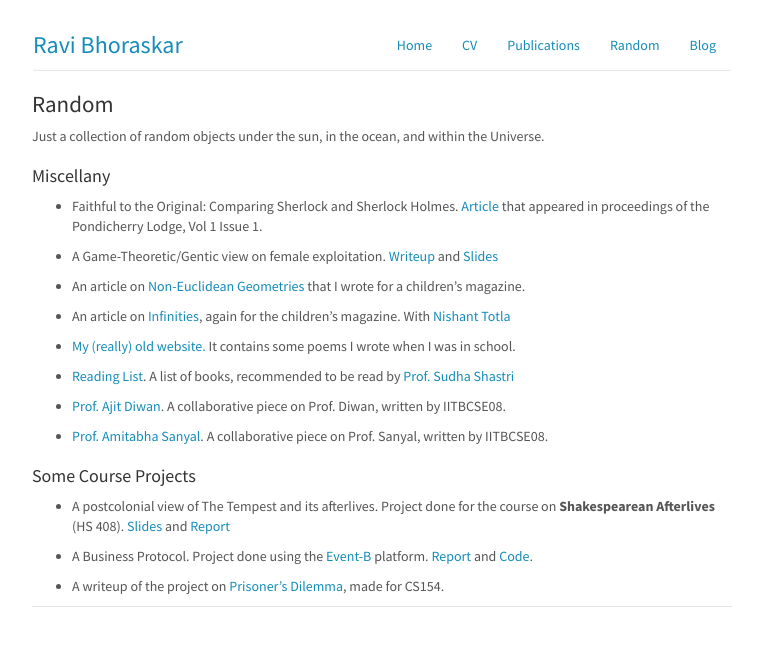
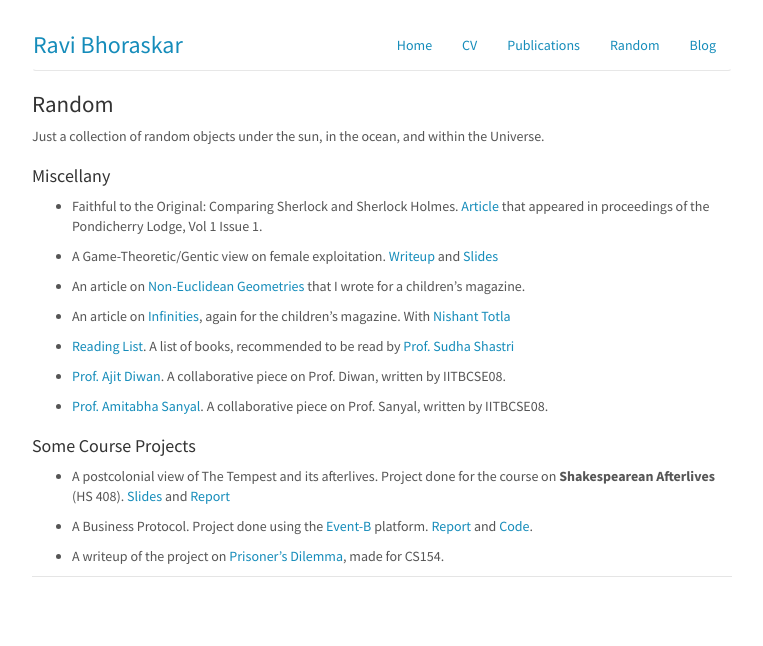
Before and after one commit to ravibhoraskar/ravibhoraskar.github.io, a Jekyll site: the page built from random/index.md, in a window 1280 px wide. Shown: the top 646 px of the page, without its empty margins (258-1021 px from the left). Built offline with Jekyll 4.4.1, drawn with Linux system fonts in a browser that asks for light colours; Markdown is read by kramdown in place of the engine named in the settings.

Commit message:
Remove broken link to old website

```diff
--- a/random/index.md
+++ b/random/index.md
@@ -15,8 +15,6 @@ Just a collection of random objects under the sun, in the ocean, and within the
 
 - An article on [Infinities](/papers/infinity.pdf), again for the children's magazine. With [Nishant Totla](http://www.nishanttotla.com)
 
-- [My (really) old website.](http://www.bhoraskar.com/ravi/oldindex.htm) It contains some poems I wrote when I was in school.
-
 - [Reading List](booklist.html). A list of books, recommended to be read by [Prof. Sudha Shastri](http://www.hss.iitb.ac.in/sudha/)
 
 - [Prof. Ajit Diwan](diwan.html). A collaborative piece on Prof. Diwan, written by IITBCSE08.
```
